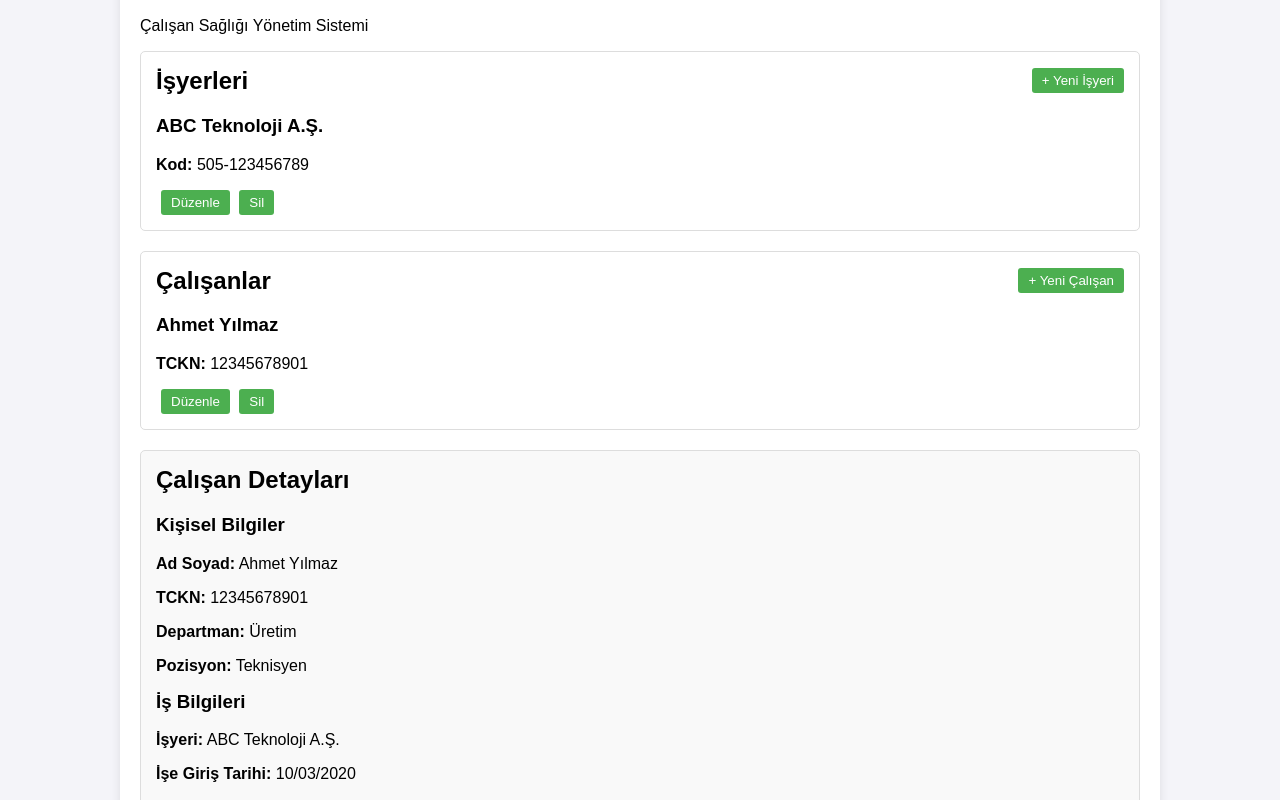
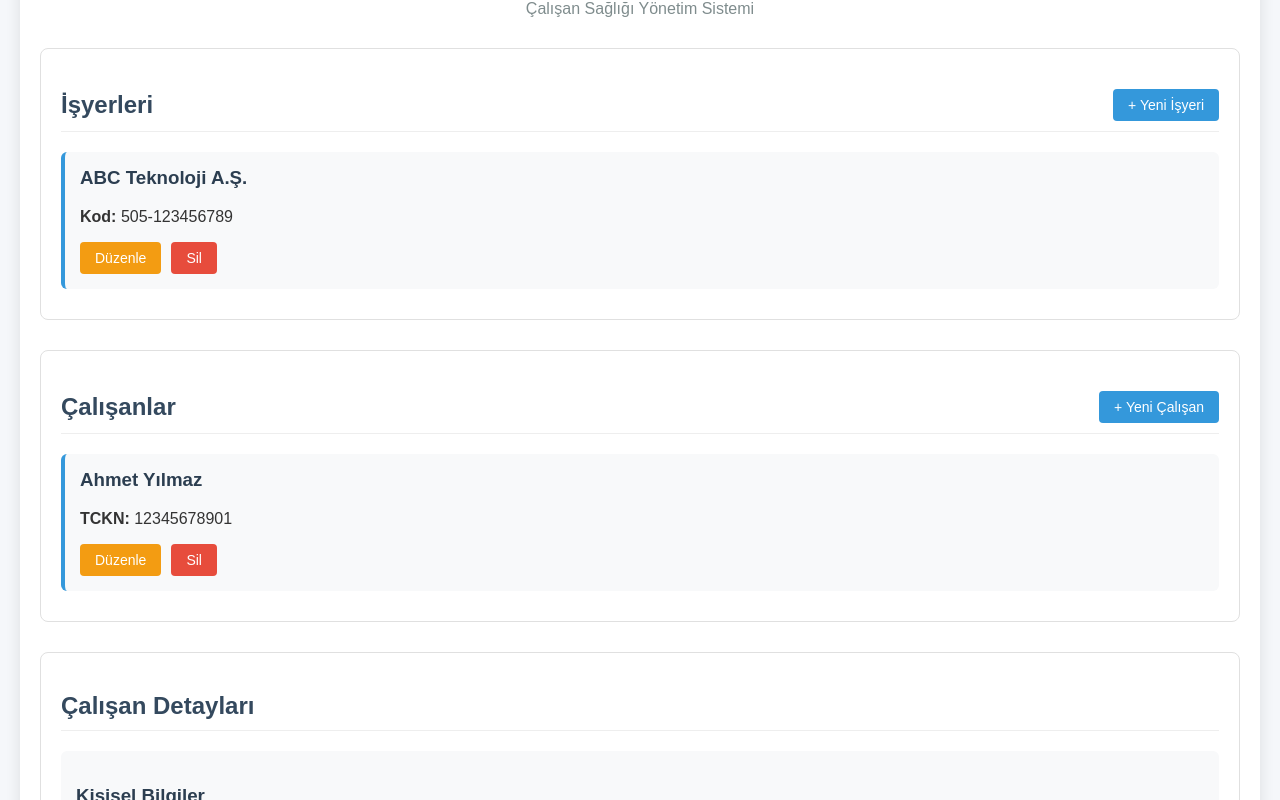
Before and after one commit to ccgisg/isgdenetimpaneli, a plain HTML site: page index.html in a window 1280 px wide. Shown: the part 103-903 px from the top of the page. Drawn offline with Linux system fonts and the light colour scheme.

Commit message:
Update style.css

```diff
--- a/style.css
+++ b/style.css
@@ -1,89 +1,123 @@
 body {
-    font-family: Arial, sans-serif;
+    font-family: 'Arial', sans-serif;
     margin: 0;
     padding: 20px;
-    background-color: #f4f4f9;
+    background-color: #f5f7fa;
+    color: #333;
 }
 
 .container {
-    max-width: 1000px;
+    max-width: 1200px;
     margin: 0 auto;
     background: white;
     padding: 20px;
-    border-radius: 8px;
-    box-shadow: 0 0 10px rgba(0, 0, 0, 0.1);
+    border-radius: 10px;
+    box-shadow: 0 0 15px rgba(0, 0, 0, 0.1);
 }
 
 h1 {
     text-align: center;
-    color: #333;
+    color: #2c3e50;
+    margin-bottom: 5px;
+}
+
+.subtitle {
+    text-align: center;
+    color: #7f8c8d;
+    margin-top: 0;
+    margin-bottom: 30px;
 }
 
 .section {
-    margin-bottom: 20px;
-    padding: 15px;
-    border: 1px solid #ddd;
-    border-radius: 5px;
+    margin-bottom: 30px;
+    padding: 20px;
+    border: 1px solid #e0e0e0;
+    border-radius: 8px;
+    background: #fff;
 }
 
 h2 {
-    margin-top: 0;
+    color: #34495e;
     display: flex;
     justify-content: space-between;
     align-items: center;
+    border-bottom: 1px solid #eee;
+    padding-bottom: 10px;
 }
 
 button {
-    background-color: #4CAF50;
+    background-color: #3498db;
     color: white;
     border: none;
-    padding: 5px 10px;
-    border-radius: 3px;
+    padding: 8px 15px;
+    border-radius: 4px;
     cursor: pointer;
-    margin-left: 5px;
+    font-size: 14px;
+    transition: background 0.3s;
 }
 
 button:hover {
-    background-color: #45a049;
+    background-color: #2980b9;
+}
+
+button.edit {
+    background-color: #f39c12;
+}
+
+button.delete {
+    background-color: #e74c3c;
 }
 
 .form-container {
-    margin-top: 10px;
-    padding: 10px;
-    background: #f9f9f9;
+    margin-top: 15px;
+    padding: 15px;
+    background: #f8f9fa;
     border: 1px solid #ddd;
-    border-radius: 5px;
+    border-radius: 6px;
 }
 
 input {
-    padding: 8px;
-    margin: 5px 0;
-    width: calc(100% - 16px);
+    padding: 10px;
+    margin: 8px 0;
+    width: 100%;
     border: 1px solid #ddd;
-    border-radius: 3px;
+    border-radius: 4px;
+    box-sizing: border-box;
 }
 
-.item {
-    padding: 10px;
-    margin: 5px 0;
-    background: #f0f0f0;
-    border-radius: 3px;
-    cursor: pointer;
+.form-buttons {
+    display: flex;
+    gap: 10px;
+    margin-top: 10px;
 }
 
-.item:hover {
-    background: #e0e0e0;
+.workplace-item, .employee-item {
+    padding: 15px;
+    margin: 10px 0;
+    background: #f8f9fa;
+    border-radius: 6px;
+    border-left: 4px solid #3498db;
 }
 
-.item strong {
-    color: #333;
+.workplace-item h3, .employee-item h3 {
+    margin-top: 0;
+    color: #2c3e50;
 }
 
-#employeeDetails {
-    background: #f9f9f9;
-    padding: 15px;
+.actions {
+    display: flex;
+    gap: 10px;
+    margin-top: 10px;
 }
 
-#employeeDetails h3 {
-    margin-top: 0;
-    col
+.details-content {
+    padding: 15px;
+    background: #f8f9fa;
+    border-radius: 6px;
+}
+
+.details-content h3 {
+    color: #2c3e50;
+    border-bottom: 1px solid #eee;
+    padding-bottom: 5px;
+}
```
